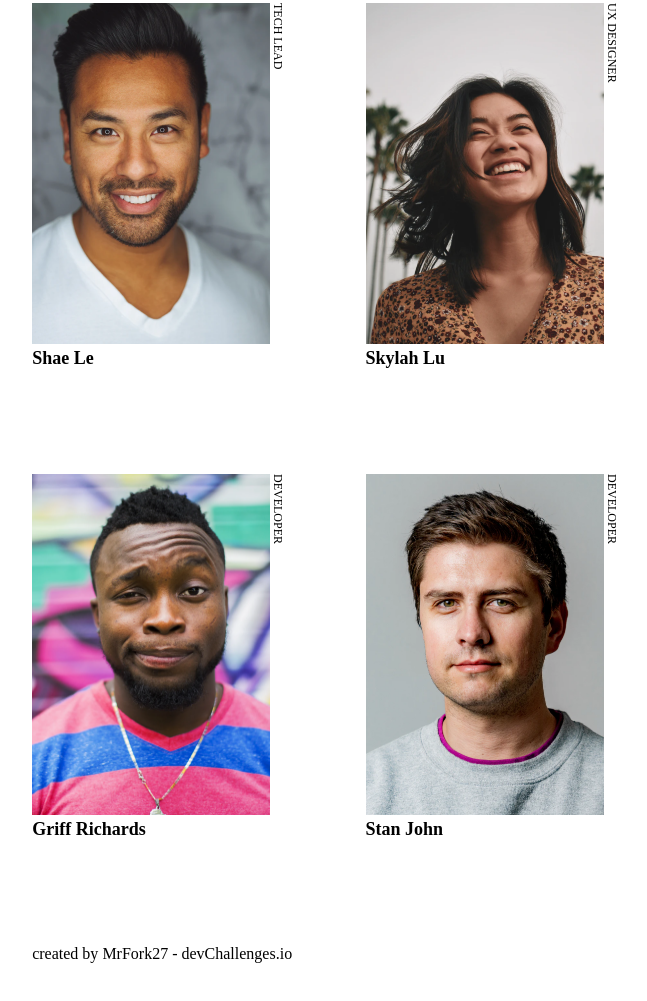
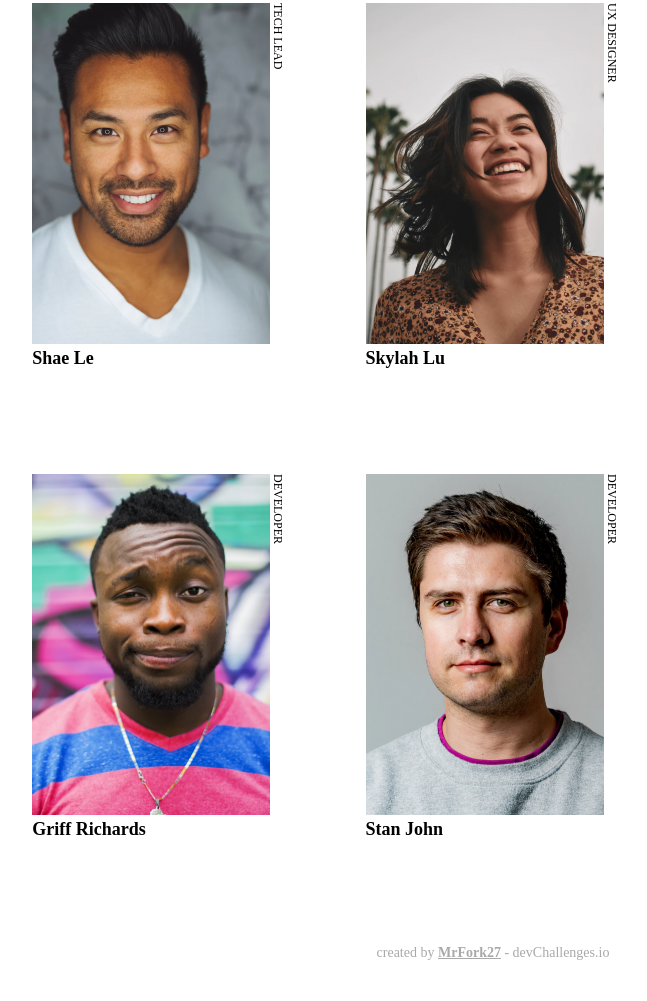
Before and after one commit to MrFork27/my-team-page, a plain HTML site: page src/index.html in a window 1280 px wide. Shown: the part 650-1651 px from the top of the page, without its empty margins (147-794 px from the left). Drawn offline with Linux system fonts and the light colour scheme.

Commit message:
ship: footer styles

```diff
--- a/src/index.html
+++ b/src/index.html
@@ -96,7 +96,10 @@
             </div>
         </div>
         <footer>
-            <p>created by <span>MrFork27</span> - devChallenges.io</p>
+            <p class="footer-text">
+                created by <span class="footer-text-username">MrFork27</span> -
+                devChallenges.io
+            </p>
         </footer>
     </body>
 </html>
--- a/src/style.css
+++ b/src/style.css
@@ -96,3 +96,29 @@ body {
     text-transform: uppercase;
     writing-mode: vertical-lr;
 }
+
+footer {
+    display: block;
+    margin-left: auto;
+    margin-right: auto;
+}
+
+.footer-text {
+    color: #a9a9a9;
+    font-family: Montserrat;
+    font-size: 14px;
+    font-style: normal;
+    font-weight: 500;
+    line-height: normal;
+    text-align: center;
+}
+
+.footer-text-username {
+    color: #a9a9a9;
+    font-family: Montserrat;
+    font-size: 14px;
+    font-style: normal;
+    font-weight: 700;
+    line-height: normal;
+    text-decoration-line: underline;
+}
```
